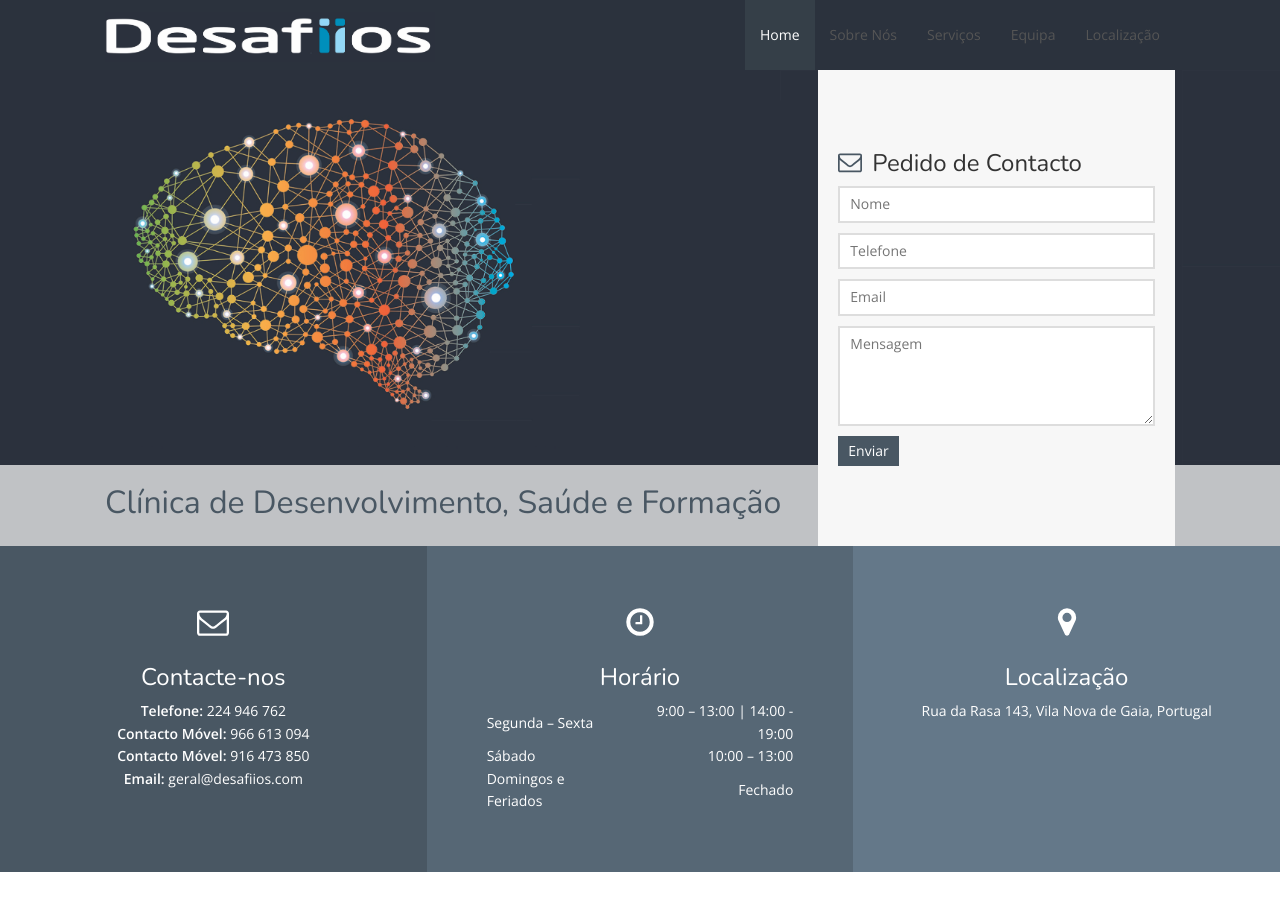
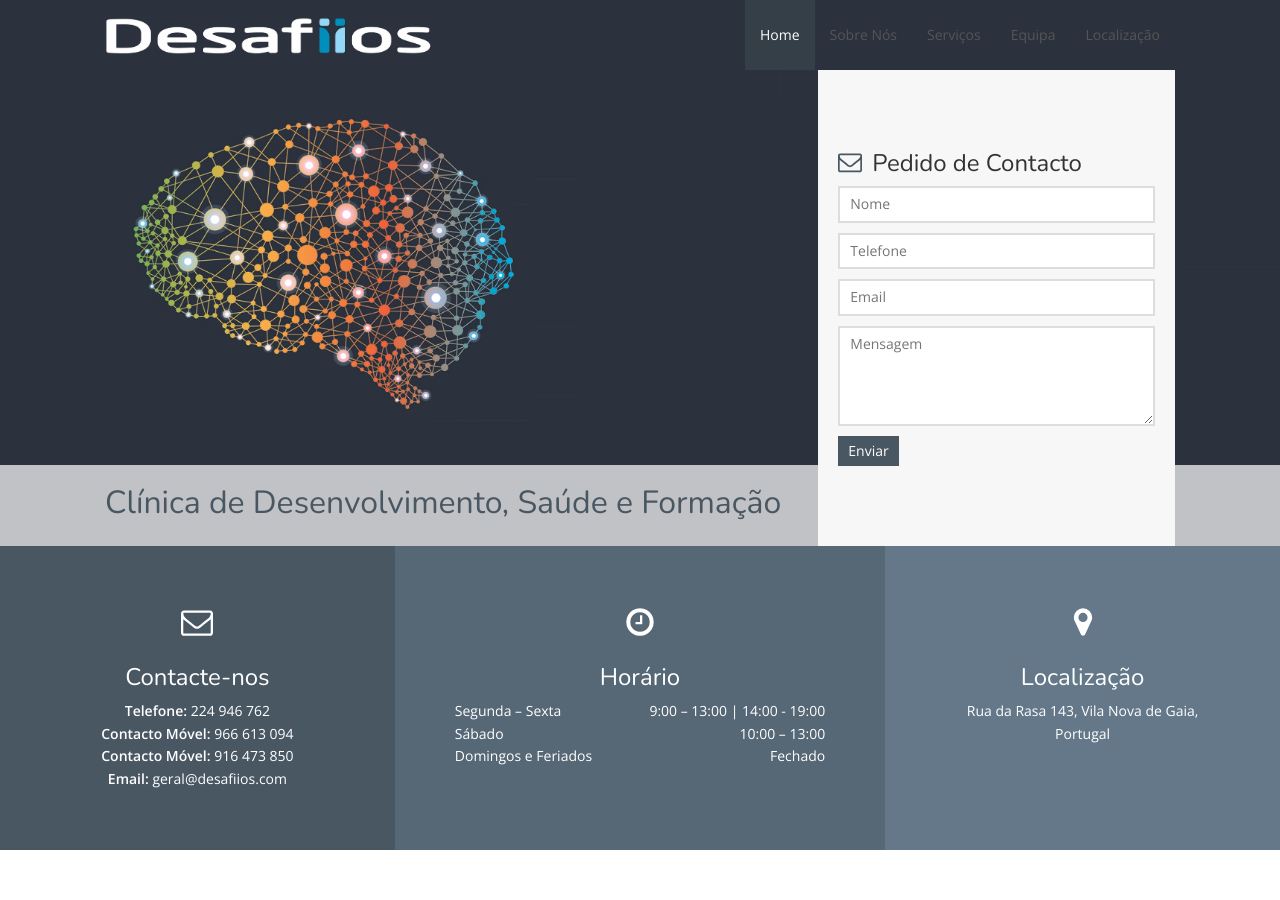
Before and after one commit to desafiios/desafiios.com, a Jekyll site: the page built from index.html, in a window 1280 px wide and 900 px high. Built offline with Jekyll 4.4.1, drawn with Linux system fonts in a browser that asks for light colours; nearby versions of some CDN libraries.

Commit message:
fix opening hours size

```diff
--- a/index.html
+++ b/index.html
@@ -51,7 +51,7 @@
             {% if site.contact.email %}<li><strong>Email:</strong> {{ site.contact.email }}</li>{% endif %}
         </ul>
     </div>
-    <div class="col-sm-4">
+    <div class="col-sm-5">
         <svg class="icon icon-clock-o"><use xlink:href="#icon-clock-o"></use></svg>
         <h3>Horário</h3>
         <table>
```
